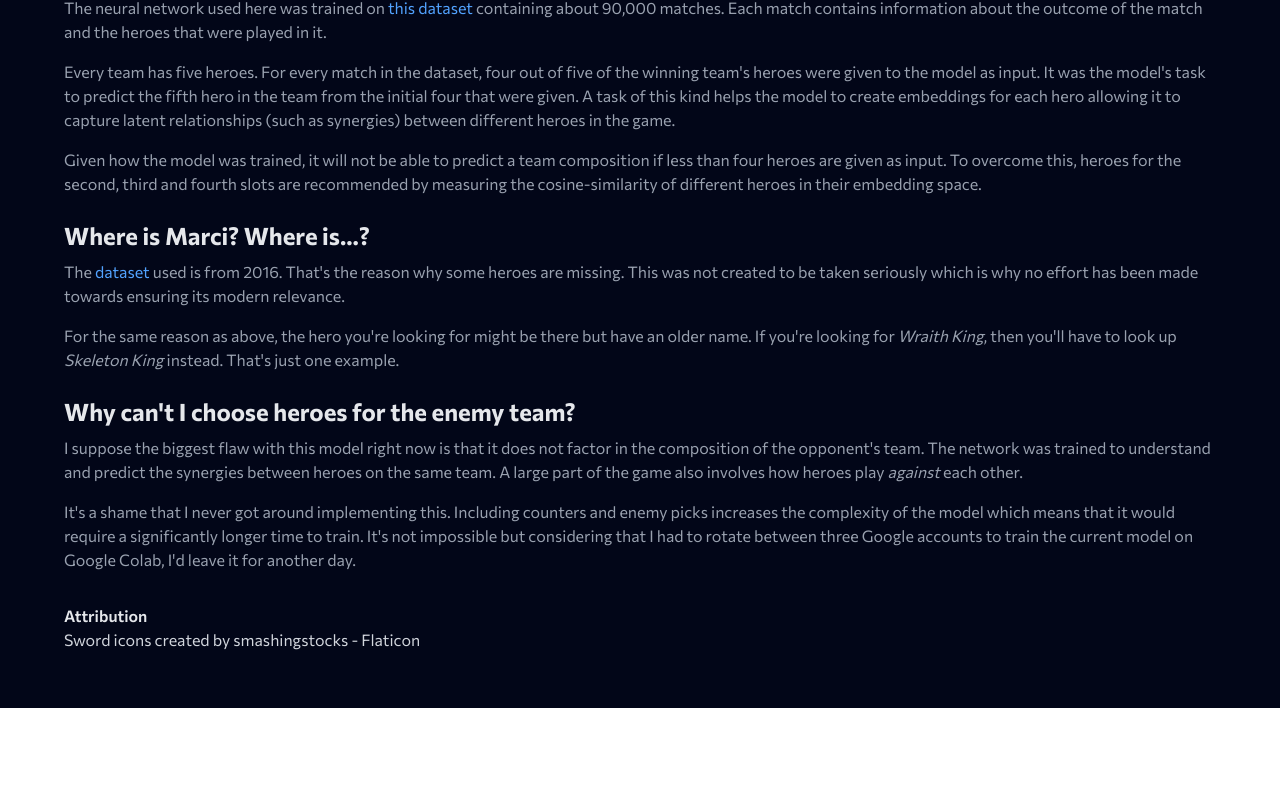
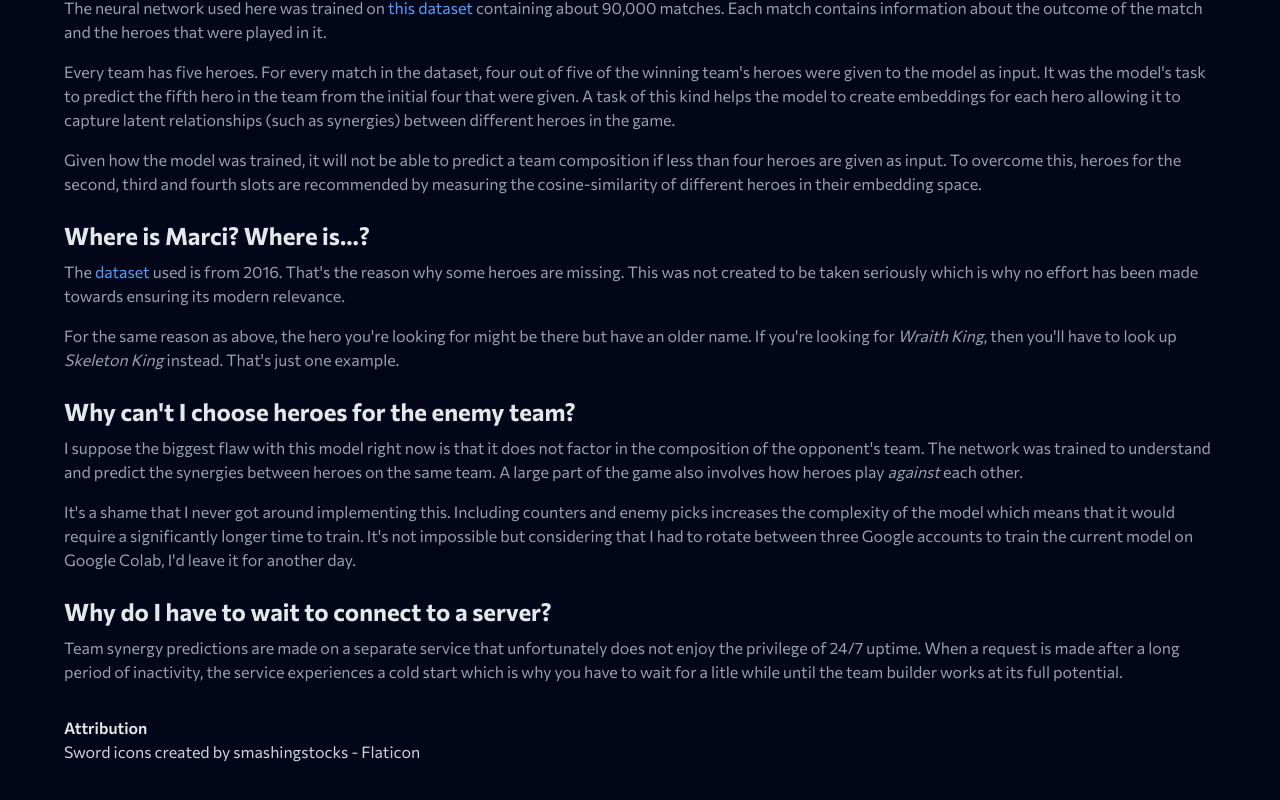
Before and after one commit to Trev241/dota-team-builder, a Vue app in the folder frontend/: page /about in a window 1280 px wide. Shown: the part 465-1265 px from the top of the page. Before the commit the page ends 1173 px from the top, so only its background shows below. Built offline with nearby package versions, Linux system fonts and the light colour scheme.

Commit message:
Update connection alert

```diff
--- a/frontend/src/router/index.js
+++ b/frontend/src/router/index.js
@@ -17,6 +17,11 @@ const routes = [
 const router = createRouter({
   history: createWebHistory(),
   routes,
+  scrollBehavior(to, from, savedPosition) {
+    if (savedPosition) return savedPosition
+    else if (to.hash) return { el: to.hash, behavior: "smooth" }
+    else return { top: 0 }
+  },
 })
 
 export default router
--- a/frontend/src/views/About.vue
+++ b/frontend/src/views/About.vue
@@ -79,6 +79,16 @@
       accounts to train the current model on Google Colab, I'd leave it for another day.
     </p>
 
+    <h2 id="serverFaq" class="text-2xl font-bold mt-6 mb-2">
+      Why do I have to wait to connect to a server?
+    </h2>
+    <p class="text-gray-400 mb-4">
+      Team synergy predictions are made on a separate service that unfortunately does not enjoy the
+      privilege of 24/7 uptime. When a request is made after a long period of inactivity, the
+      service experiences a cold start which is why you have to wait for a litle while until the
+      team builder works at its full potential.
+    </p>
+
     <div class="my-8">
       <p class="font-semibold">Attribution</p>
       <a
--- a/frontend/src/views/Team.vue
+++ b/frontend/src/views/Team.vue
@@ -11,7 +11,14 @@
     <div v-if="!isBackendUp" class="flex justify-center items-center">
       <div class="flex items-center border-2 border-cyan-400 rounded-lg p-4 mb-4">
         <Spinner class="mr-4" />
-        <div>Connecting to server. Picks will not be optimized until then.</div>
+        <div>
+          Connecting to server. Picks will not be optimized until then.
+          <span
+            class="hover:underline hover:text-blue-200 cursor-pointer text-blue-400"
+            @click="$router.push('/about#serverFaq')"
+            >Learn more</span
+          >.
+        </div>
       </div>
     </div>
 
```
